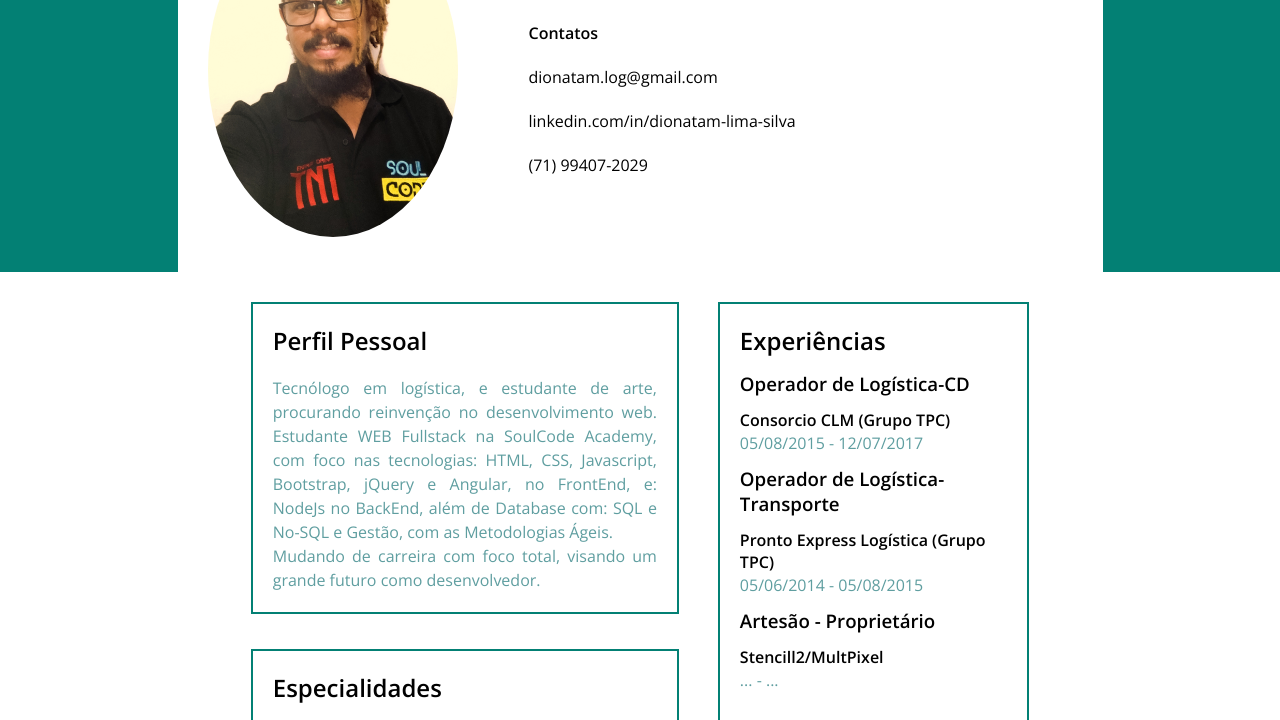
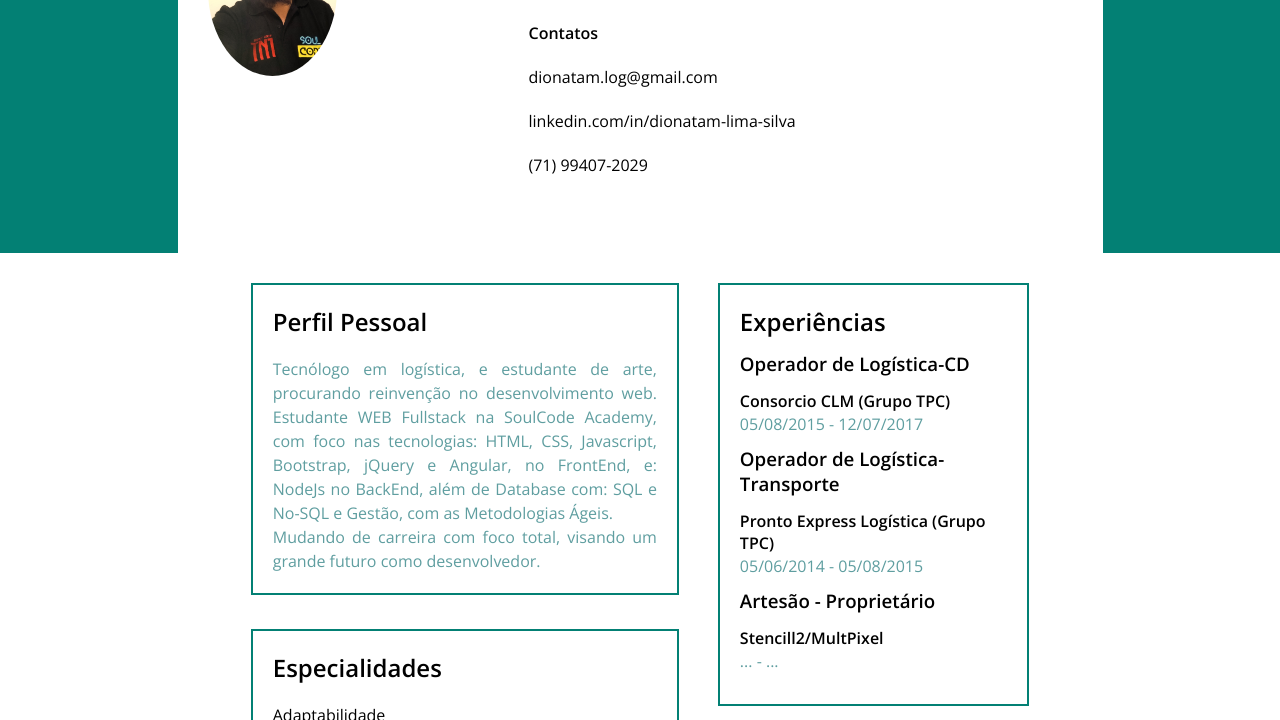
Before and after one commit to Djou-D/CurriculoWeb, a plain HTML site: page index.html in a window 1280 px wide. Shown: the part 158-878 px from the top of the page. Drawn offline with nearby package versions, Linux system fonts and the light colour scheme.

Commit message:
Update style.css

```diff
--- a/style.css
+++ b/style.css
@@ -46,6 +46,8 @@ header .coluna-direita{
 }
 
 header .coluna img{
+    width: 50%;
+    heigth: 50%;
     max-width: 100%;
 }
 
```
